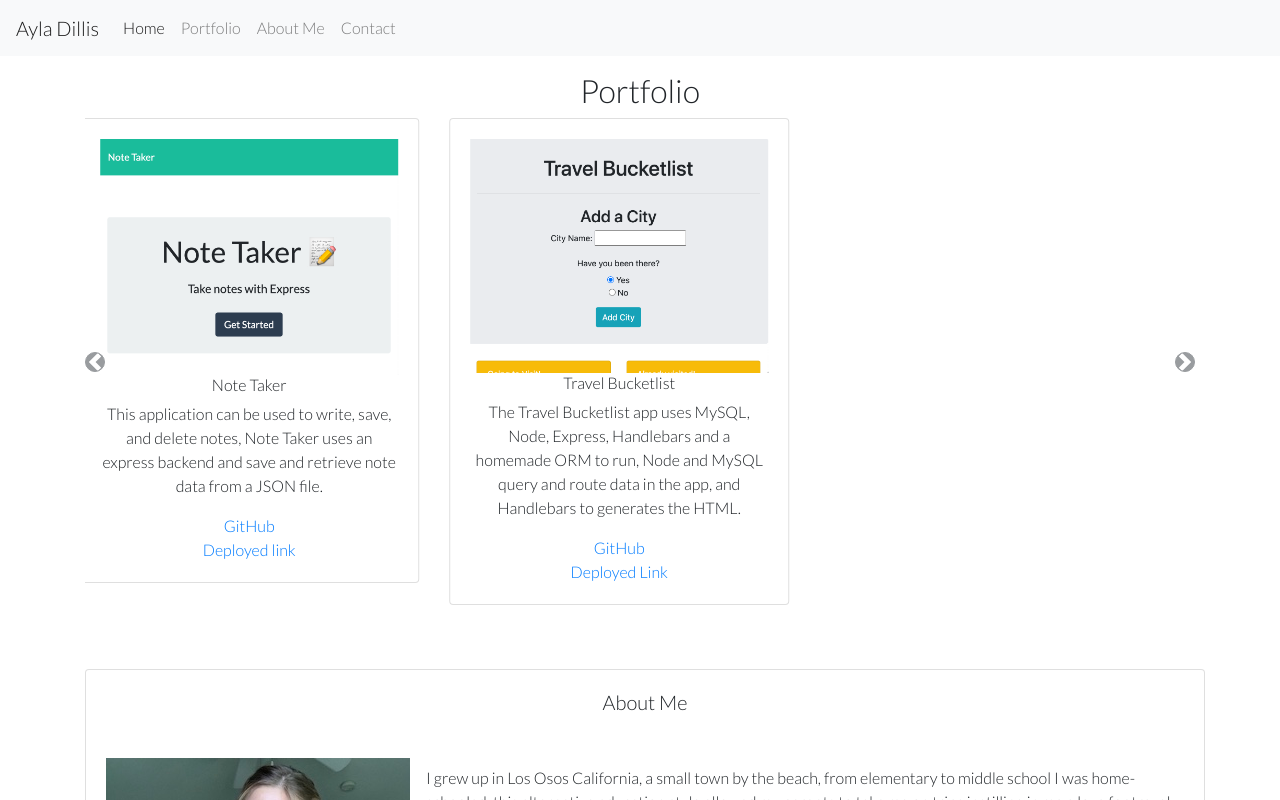
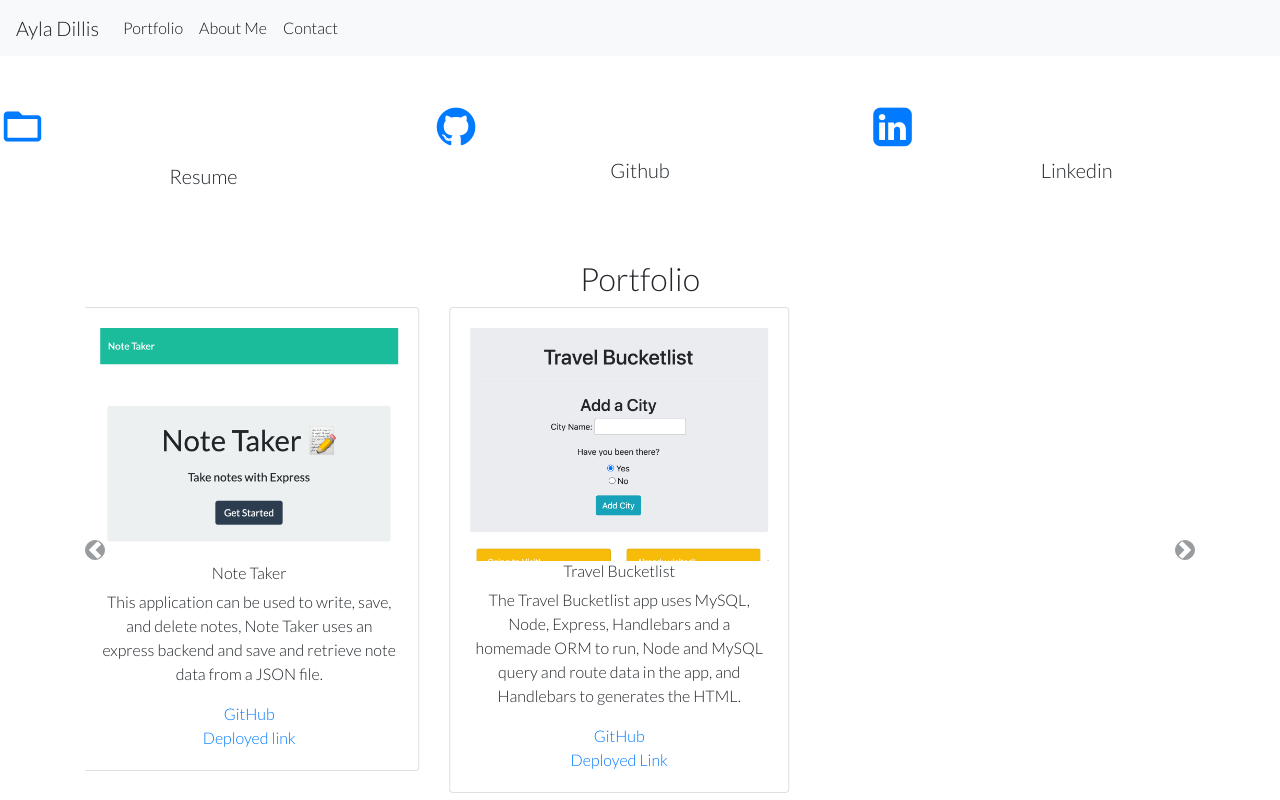
Before and after one commit to ayladillis/ayladillis_portfolio, a website: page public/index.html in a window 1280 px wide. Shown: the top 800 px of the page. Drawn offline with nearby package versions, Linux system fonts and the light colour scheme.

Commit message:
trying to center buttons

```diff
--- a/public/css/style.css
+++ b/public/css/style.css
@@ -1,6 +1,11 @@
 body {
     font-family: 'Lato', sans-serif;
 }
+
+
+i.material-icons {
+    font-size: 45px;
+  }
 
 h5 {
     text-align: center;
--- a/public/index.html
+++ b/public/index.html
@@ -11,6 +11,9 @@
 
     <!-- google fonts -->
     <link href="https://fonts.googleapis.com/css2?family=Lato:wght@300&display=swap" rel="stylesheet">
+<!-- google icons -->
+    <link rel="stylesheet" href="https://cdnjs.cloudflare.com/ajax/libs/font-awesome/4.7.0/css/font-awesome.min.css">
+    <link href="https://fonts.googleapis.com/icon?family=Material+Icons" rel="stylesheet">
 
     <title>Ayla Dillis</title>
   </head>
@@ -23,21 +26,39 @@
       <div class="collapse navbar-collapse" id="navbarNav">
         <ul class="navbar-nav">
           <li class="nav-item active">
-            <a class="nav-link" href="#">Home<span class="sr-only">(current)</span></a>
-          </li>
-          <li class="nav-item">
             <a class="nav-link" href="#portfolio">Portfolio</a>
           </li>
-          <li class="nav-item">
+          <li class="nav-item active">
             <a class="nav-link" href="#me">About Me</a>
           </li>
-          <li class="nav-item">
-            <a class="nav-link" href="#contact" tabindex="-1" >Contact</a>
+          <li class="nav-item active">
+            <a class="nav-link" href="#contact" tabindex="-1">Contact</a>
           </li>
         </ul>
       </div>
     </nav>
-
+<br><br>
+<div class="row">
+  <div class="col s12 m4">
+    <div class="icon-block">
+      <a href=" "><h2 class="center black-text"><i class="material-icons md-36">folder_open</i></h2></a>
+      <h5 class="center">Resume</h5>
+    </div>
+  </div>
+  <div class="col s12 m4">
+    <div class="icon-block">
+      <a href="https://github.com/ayladillis"><h2 class="center black-text"><i class="fa fa-github" style="font-size:45px"></i></h2></a>
+      <h5 class="center">Github</h5>
+    </div>
+  </div>
+  <div class="col s12 m4">
+    <div class="icon-block">
+      <a href="https://www.linkedin.com/in/ayladillis/"><h2 class="center black-text"><i class="fa fa-linkedin-square" style="font-size:45px"></i></h2></a>
+      <h5 class="center">Linkedin</h5>
+    </div>
+  </div>
+</div>
+<br><br>
     <div id="portfolio" class="container text-center my-3">
         <h2 class="font-weight-light">Portfolio</h2>
         <div class="row mx-auto my-auto">
@@ -174,7 +195,7 @@
     <img src="./img/img_1.png" class="card-img-top" alt="...">
     <div class="card-body">
       <h5 class="card-title">Lets Talk!</h5>
-      <p class="card-text"> jkhgfffffgjjjhgjhghgjgjgkjhljfhdsfgj</p>
+      <p class="card-text" style="text-align: center;"> phone 805 458 8249 <br> email aayladillis@gmail.com</p>
       <!-- <p class="card-text"><small class="text-muted">Last updated 3 mins ago</small></p> -->
     </div>
   </div>
```
Also changed, not shown: public/portfolio.html (+0 -3 lines).
